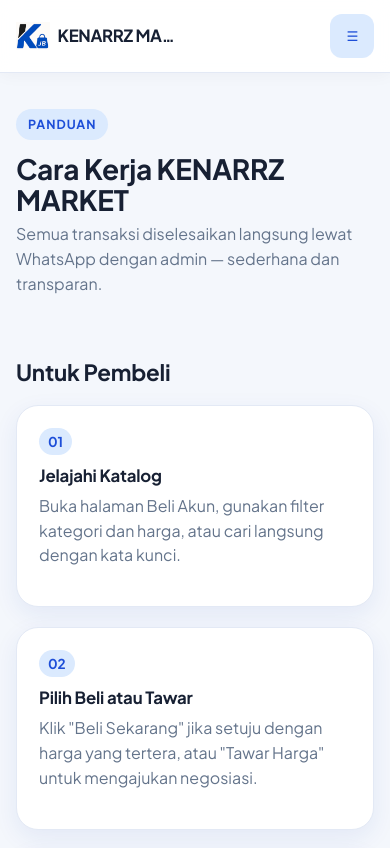
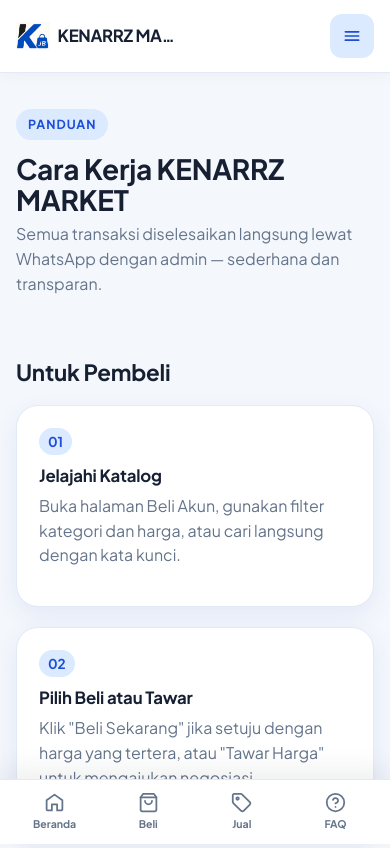
Before and after one commit to azhar83mhmmd-art/hdhd, a website: page public/how-it-works.html in a window 390 px wide. Shown: the top 848 px of the page. Drawn offline with nearby package versions, Linux system fonts and the light colour scheme; no server answers.

Commit message:
Upload public/how-it-works.html

```diff
--- a/public/how-it-works.html
+++ b/public/how-it-works.html
@@ -28,7 +28,7 @@
       </nav>
       <div class="navbar__actions">
         <a href="shop.html" class="btn btn-primary btn-sm">Cari Akun</a>
-        <button class="navbar__menu-toggle" data-menu-toggle aria-label="Buka menu">☰</button>
+        <button class="navbar__menu-toggle" data-menu-toggle aria-label="Buka menu"><svg class="icon" width="22" height="22" viewBox="0 0 24 24" fill="none" stroke="currentColor" stroke-width="2" stroke-linecap="round" stroke-linejoin="round" aria-hidden="true"><line x1="4" y1="7" x2="20" y2="7"></line><line x1="4" y1="12" x2="20" y2="12"></line><line x1="4" y1="17" x2="20" y2="17"></line></svg></button>
       </div>
     </div>
   </header>
@@ -36,7 +36,7 @@
   <div class="mobile-drawer" data-mobile-drawer>
     <div class="mobile-drawer__backdrop" data-drawer-backdrop></div>
     <div class="mobile-drawer__panel">
-      <button class="mobile-drawer__close" data-drawer-close aria-label="Tutup menu">✕</button>
+      <button class="mobile-drawer__close" data-drawer-close aria-label="Tutup menu"><svg class="icon" width="18" height="18" viewBox="0 0 24 24" fill="none" stroke="currentColor" stroke-width="2" stroke-linecap="round" stroke-linejoin="round" aria-hidden="true"><line x1="18" y1="6" x2="6" y2="18"></line><line x1="6" y1="6" x2="18" y2="18"></line></svg></button>
       <a href="index.html" class="mobile-drawer__link">Beranda</a>
       <a href="shop.html" class="mobile-drawer__link">Beli Akun</a>
       <a href="sell.html" class="mobile-drawer__link">Jual Akun</a>
@@ -122,6 +122,14 @@
     </div>
   </footer>
 
+    <!-- ═══ Bottom Navigation (mobile) ═══ -->
+  <nav class="bottom-nav" aria-label="Navigasi utama">
+      <a href="index.html" class="bottom-nav__item"><svg class="icon" viewBox="0 0 24 24" fill="none" stroke="currentColor" stroke-width="2" stroke-linecap="round" stroke-linejoin="round" aria-hidden="true"><path d="M3 9.5 12 3l9 6.5V20a1 1 0 0 1-1 1h-5v-7H9v7H4a1 1 0 0 1-1-1Z"></path></svg><span>Beranda</span></a>
+      <a href="shop.html" class="bottom-nav__item"><svg class="icon" viewBox="0 0 24 24" fill="none" stroke="currentColor" stroke-width="2" stroke-linecap="round" stroke-linejoin="round" aria-hidden="true"><path d="M6 2 3 6v14a2 2 0 0 0 2 2h14a2 2 0 0 0 2-2V6l-3-4Z"></path><path d="M3 6h18"></path><path d="M16 10a4 4 0 0 1-8 0"></path></svg><span>Beli</span></a>
+      <a href="sell.html" class="bottom-nav__item"><svg class="icon" viewBox="0 0 24 24" fill="none" stroke="currentColor" stroke-width="2" stroke-linecap="round" stroke-linejoin="round" aria-hidden="true"><path d="M12.59 2.59A2 2 0 0 0 11.17 2H4a2 2 0 0 0-2 2v7.17a2 2 0 0 0 .59 1.41l8.7 8.71a2.43 2.43 0 0 0 3.42 0l6.58-6.58a2.43 2.43 0 0 0 0-3.42Z"></path><circle cx="7.5" cy="7.5" r="1.4"></circle></svg><span>Jual</span></a>
+      <a href="faq.html" class="bottom-nav__item"><svg class="icon" viewBox="0 0 24 24" fill="none" stroke="currentColor" stroke-width="2" stroke-linecap="round" stroke-linejoin="round" aria-hidden="true"><circle cx="12" cy="12" r="10"></circle><path d="M9.09 9a3 3 0 0 1 5.83 1c0 2-3 3-3 3"></path><line x1="12" y1="17" x2="12.01" y2="17"></line></svg><span>FAQ</span></a>
+  </nav>
+
   <script src="https://cdn.jsdelivr.net/npm/@supabase/supabase-js@2"></script>
   <script src="js/supabase-client.js"></script>
   <script src="js/app.js"></script>
```
